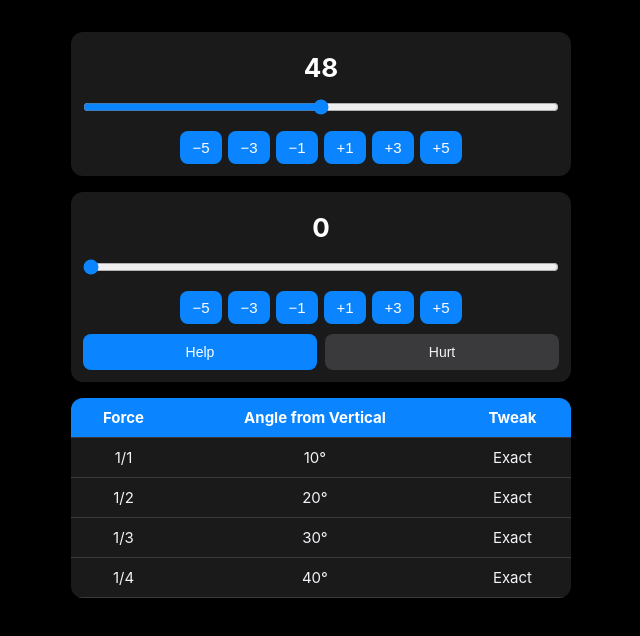
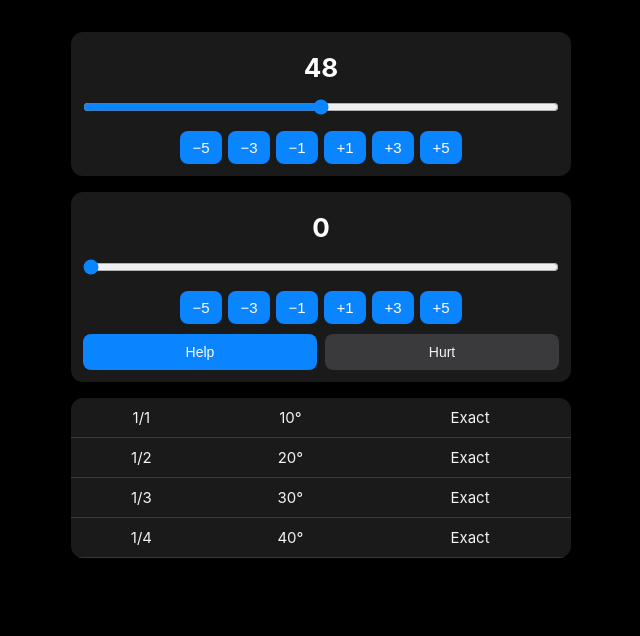
Before and after one commit to jmxiiu/crazy-tank-public, a plain HTML site: page index.html in a window 1280 px wide. Shown: the whole page, without its empty margins (319-959 px from the left). Drawn offline with Linux system fonts and the light colour scheme.

Commit message:
Remove table headers to save space

```diff
--- a/index.html
+++ b/index.html
@@ -52,7 +52,6 @@ th { background: #0a84ff; color: white; }
 </div>
 
 <table id="results">
-  <tr><th>Force</th><th>Angle from Vertical</th><th>Tweak</th></tr>
   <tr><td>1/1</td><td id="fullAngle">-</td><td id="fullTweak">-</td></tr>
   <tr><td>1/2</td><td id="medAngle">-</td><td id="medTweak">-</td></tr>
   <tr><td>1/3</td><td id="smallAngle">-</td><td id="smallTweak">-</td></tr>
```
